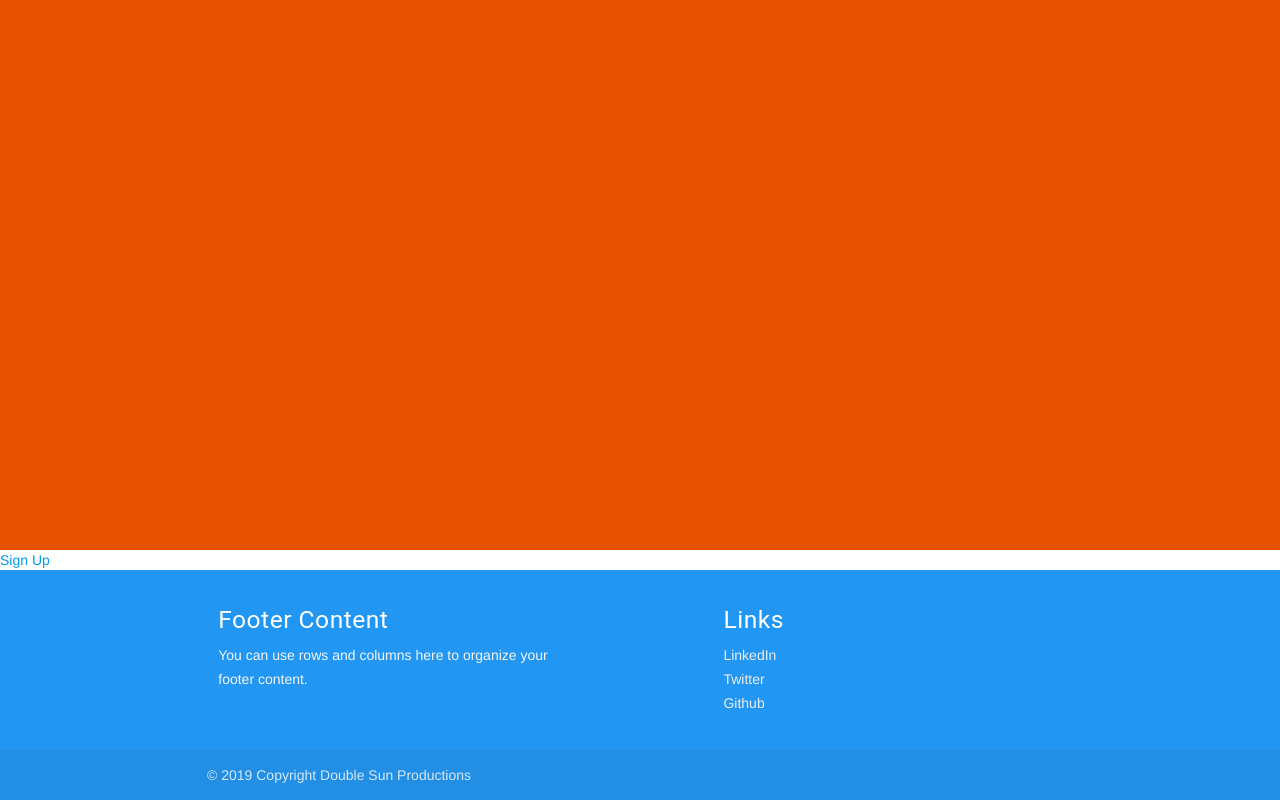
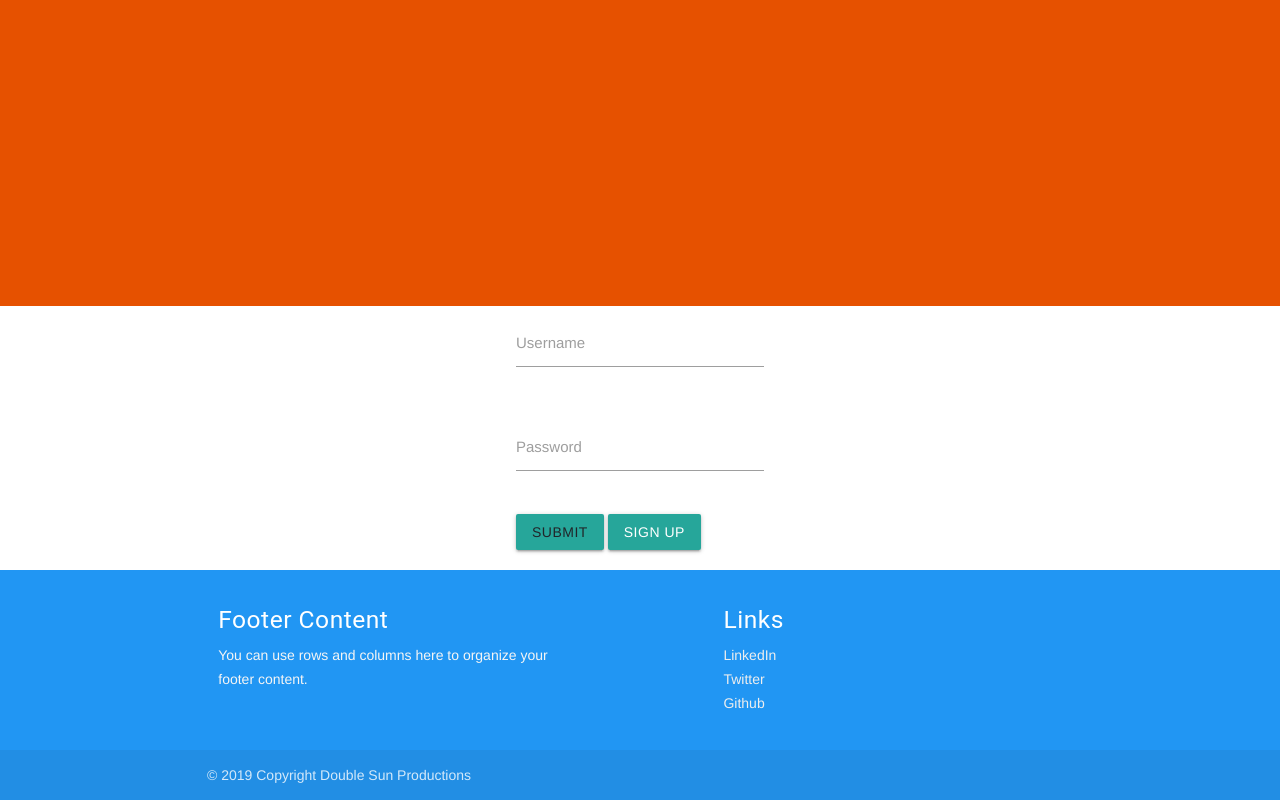
Before and after one commit to ravenusmc/blog, a PHP site: page / in a window 1280 px wide. Run offline with PHP 8.4, Linux system fonts and the light colour scheme; some libraries are stand-ins or nearby versions; some web fonts are replaced.

Commit message:
working on sign up page

```diff
--- a/index.php
+++ b/index.php
@@ -35,6 +35,23 @@
 <!-- have to include this link to get the css to apply to this file -->
 <!-- <link rel="stylesheet" type="text/css" href="./assets/css/generic.css">
 <link rel="stylesheet" type="text/css" href="./assets/css/landing.css"> -->
-<a class='font' href="signup.php">Sign Up</a>
+<div class="row">
+  <form class="col s12">
+    <div class="row">
+      <div class="input-field col s12">
+        <input id="email" type="email" class="validate">
+        <label for="email">Username</label>
+      </div>
+    </div>
+    <div class="row">
+      <div class="input-field col s12">
+        <input id="password" type="password" class="validate">
+        <label for="password">Password</label>
+      </div>
+    </div>
+    <a class="waves-effect waves-light btn">Submit</a>
+    <a class="waves-effect waves-light btn" href="signup.php">Sign Up</a>
+  </form>
+</div>
 
 <?php include 'view/footer.php'; ?>
```
Also changed, not shown: signup.php (+11 -1 lines).
